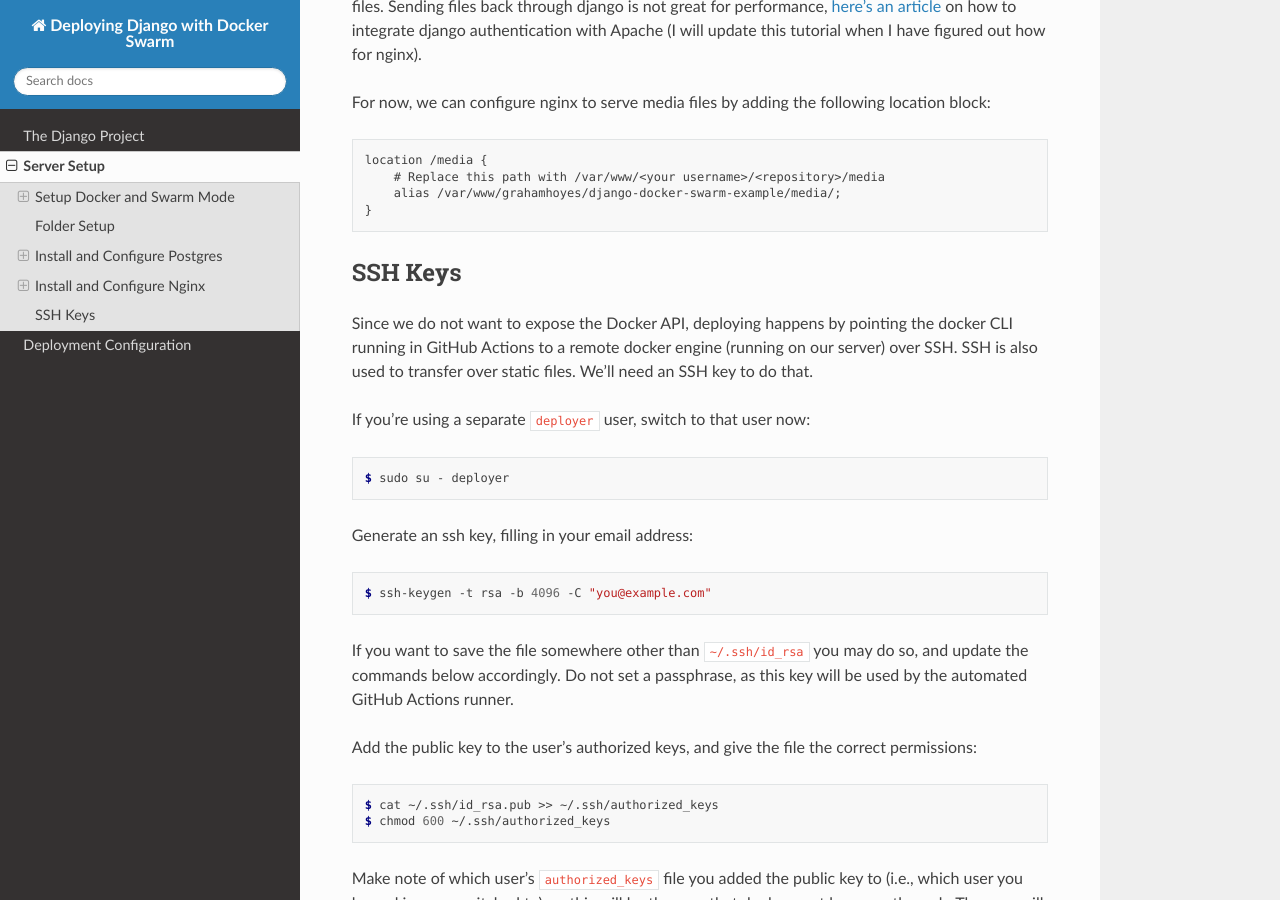
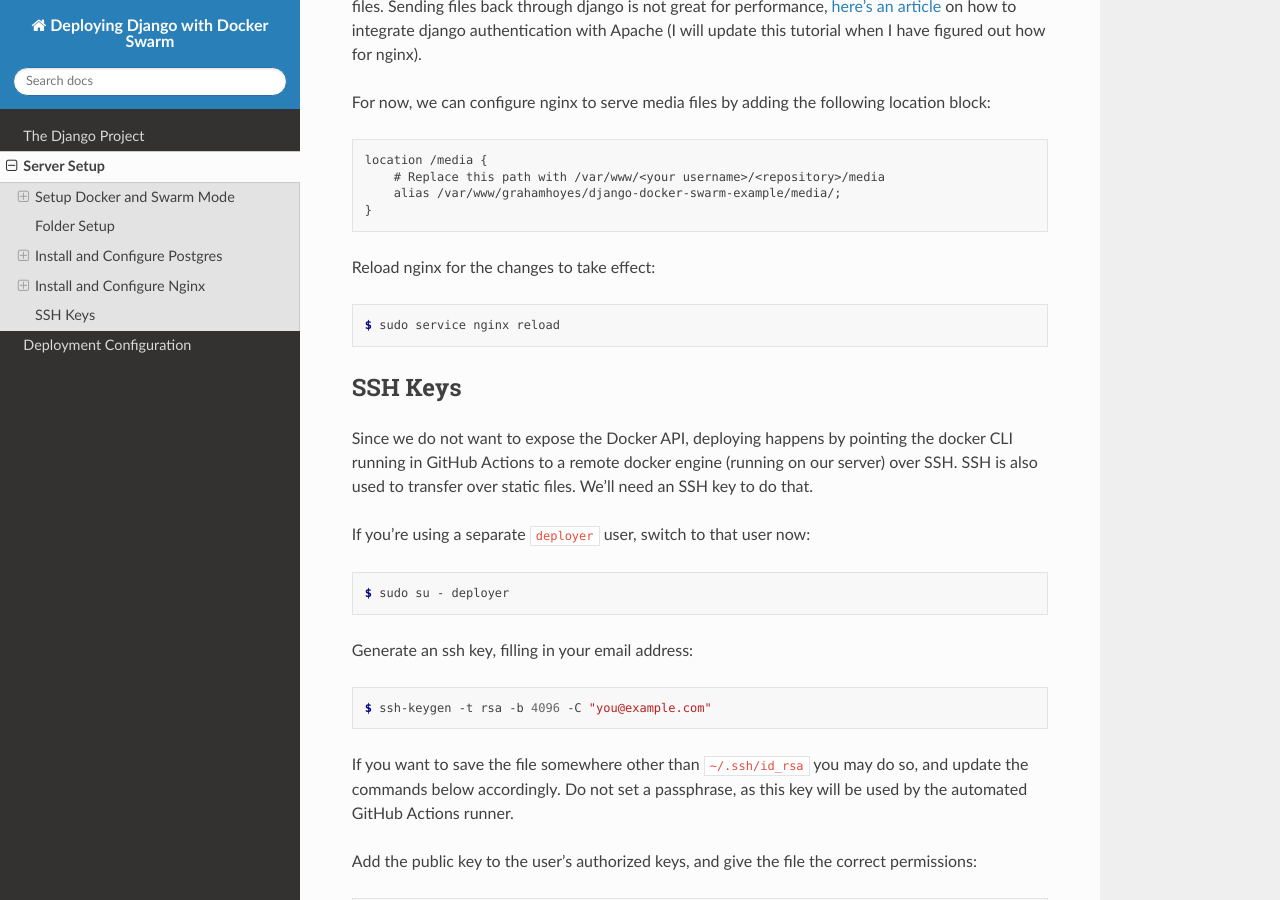
Before and after one commit to grahamhoyes/django-docker-swarm-example, a Sphinx documentation site: the page built from docs/serversetup.rst, in a window 1280 px wide and 900 px high, scrolled down 7094 px. Built offline with Sphinx 7.4.7 and the Read the Docs theme 2.0.0, drawn with Linux system fonts in a browser that asks for light colours.

```diff
--- a/docs/serversetup.rst
+++ b/docs/serversetup.rst
@@ -277,6 +277,11 @@
         alias /var/www/grahamhoyes/django-docker-swarm-example/media/;
     }
 
+Reload nginx for the changes to take effect:
+
+.. code-block:: console
+
+    $ sudo service nginx reload
 
 .. _ssh-keys:
 
```
Also changed, not shown: 2 other files.
